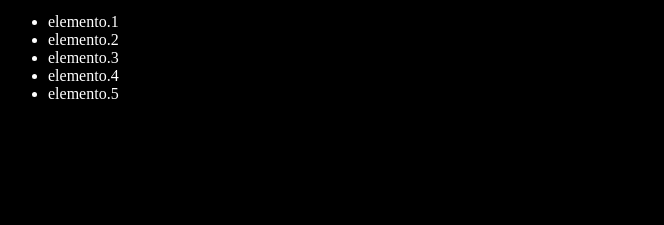
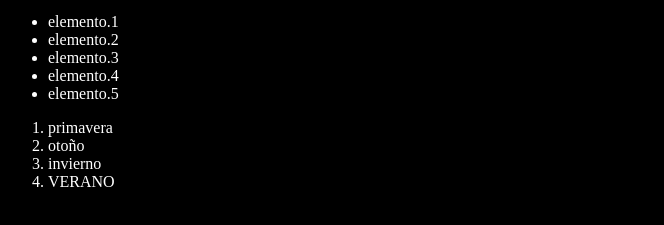
Before and after one commit to Mike1150585/youtube-git-cta-new, a plain HTML site: page index.html in a window 1280 px wide. Shown: the part 101-326 px from the top of the page, without its empty margins (0-664 px from the left). Drawn offline with Linux system fonts and the light colour scheme.

Commit message:
agregando las estaciones del año

```diff
--- a/index.html
+++ b/index.html
@@ -16,6 +16,12 @@
       <li>elemento.4</li>
       <li>elemento.5</li>
     </ul>
+    <ol>
+      <li>primavera</li>
+      <li>otoño</li>
+      <li>invierno</li>
+      <li>VERANO</li>
+    </ol>
     <script src="index.js"></script>
 </body>
 </html>
```
